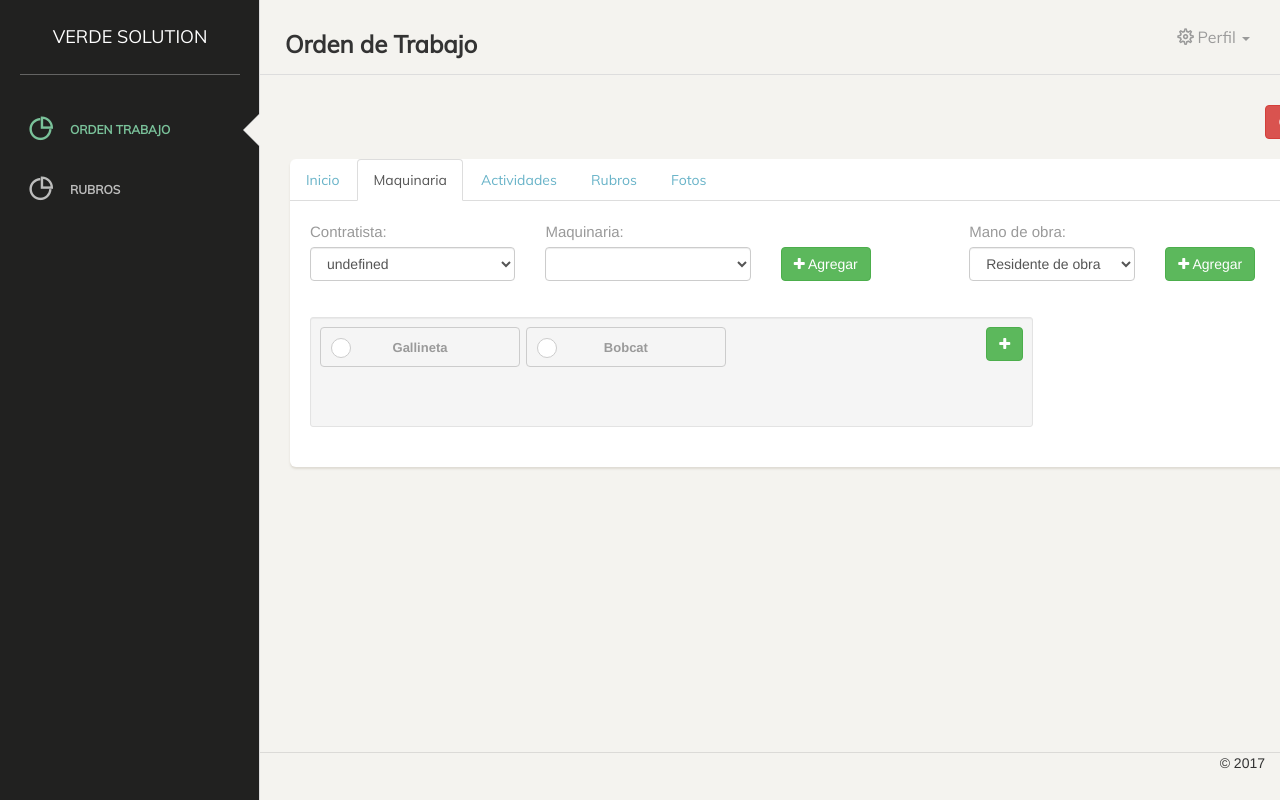
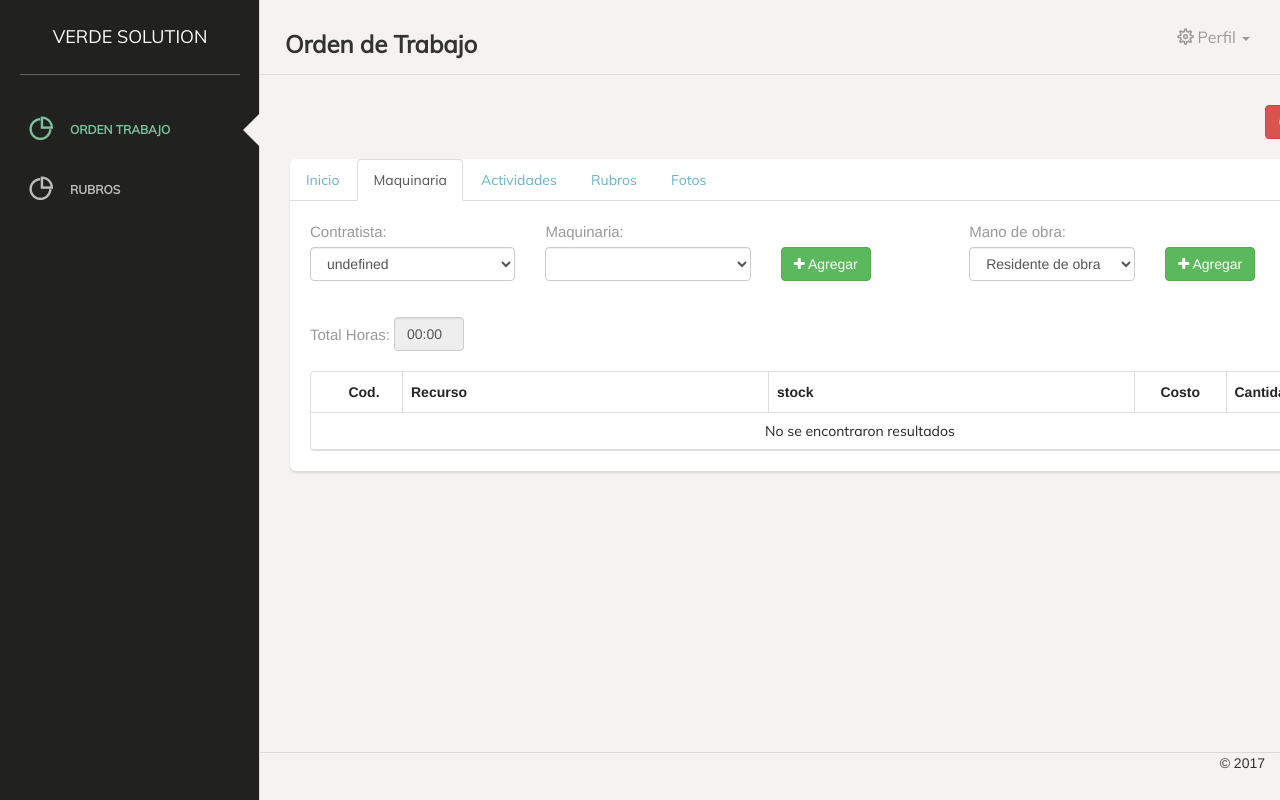
Before and after one commit to vsolution2017/o_t_django_rest, a Django app: page /app/o_t/ in a window 1280 px wide. Run offline with Django 3.2, Linux system fonts and the light colour scheme; tables that the repository leaves empty hold one stand-in row (values such as "Sample post"); lists and menus that the app fills with data are empty; some libraries are stand-ins or nearby versions.

Commit message:
tab_maquinaria 80% 15:44pm
Aun Falta validar
el costo actualizado de las maquinarias

```diff
--- a/app/static/app/js_event/style.js
+++ b/app/static/app/js_event/style.js
@@ -1,7 +1,44 @@
+function input_number(value, row) {
+    return '<input type="number" class="form-control input-sm" min="1" max="' + row.stock + '" value="'+ value +'" />';
+}
+window.input_numer_action = {
+    'change input[type="number"]': function (e, value, row, index) {
+        tiempo = $('input[name="_tiempo"]').val();
+        row.total = get_costo_tiempo(tiempo,row.costo) * $(e.target).val();
+        row.cantidad = parseInt($(e.target).val());
+        table = $(this).closest("table");
+        $(table).bootstrapTable('updateRow', {
+            index : index,
+            row : row
+        });
+    }
+};
+function get_costo_tiempo(tiempo,costo){
+    horas = moment(tiempo,"HH:mm");
+    return ((horas.hour() * costo) + (horas.minute() * costo / 60)).toFixed(2);
+}
+function get_tiempo_total(){
+    h_total = moment({ hour: 0, minute: 0 });
+    $("#myModal #contenedor .row").each(function(i,div){
+        h_inicio = moment($(div).find("input[name='h_inicio']").val(),"HH:mm");
+        h_fin = moment($(div).find("input[name='h_fin']").val(),"HH:mm");
+        hora = h_fin.diff(h_inicio,"hours");
+        min = h_fin.diff(h_inicio,"minutes");
+        min = min % 60;
+        //h_row = moment({ hour: hora, minute: min });
+        h_total.add(hora,"h");
+        h_total.add(min,"m");
+    });
+    //console.log(h_total.format("HH:mm"));
+    return h_total.format("HH:mm");
+}
 
 $(function () {
-    /* Style Tab Actividades */
     $(":input").inputmask();
+
+    $("#myModal").on("hidden.bs.modal",function(e){
+        $('input[name="_tiempo"]').val(get_tiempo_total()).change();
+    });
 
     /* Style Tab Maquinas*/
     $("#tab_maquinaria").on("change", ".input-area", function () {
@@ -10,20 +47,12 @@
     $("#tab_maquinaria").on("change", ".total-area-viaje", function () {
         SumarCosto(".content .row:not(.hidden) .total-area-viaje", ".actividad_sample", ".total_viajes", this, 1);
     });
-    /* Style Tab Maquinas */
-
-    /* Style Tab Actividades Relleno*/
-
-    /* Style Tab Actividades */
-
-    /* Style Tab Actividades Pavimento*/
     $("#tab_actividades").on("change", ".input-area", function () {
         SumarAreas(".input-area", ".contenedor-area", ".total-area-pav", this);
     });
     $("#tab_actividades").on("change", ".total-area-pav", function () {
         SumarCosto(".content .row:not(.hidden) .total-area-pav", ".actividad_sample", ".total-pavimento", this, 2);
     });
-    /* Style Tab Actividades */
 
     $("#fechaInicio , #fechaCierre").change(function () {
         if ($("#fechaInicio").inputmask("isComplete") && $("#fechaCierre").inputmask("isComplete")) {
@@ -44,6 +73,7 @@
             $("#contenedor").html("");
         }
     });
+
     $("#myModal").on("show.bs.modal",function (e) {
         if ($("#fechaInicio").inputmask("isComplete") && $("#fechaCierre").inputmask("isComplete")) {
         }else{
@@ -51,30 +81,41 @@
         }
     });
 
+    $('input[name="_tiempo"]').change(function(e){
+        rows = $.map($("#tab_maquinaria table").bootstrapTable('getData'), function (row) {
+            row.total = get_costo_tiempo($(e.target).val(),row.costo) * row.cantidad;
+            return row;
+        });
+        $("#tab_maquinaria table").bootstrapTable("load",rows);
+    });
+
     $("#btn_add_maq").click(function () {
         datos = cbo_option("#cbo_maq");
-        console.log(datos);
+        ids = $.map($("#tab_maquinaria table").bootstrapTable('getData'), function (row) {
+            return row.id;
+        });
 
-        op_add = $(".op_add_maq").clone();
-        $(op_add).removeClass("op_add_maq");
-        $(op_add).removeClass("hidden");
-        $(op_add).find('button[name="nom_maq"]').html(datos.maquinaria.descripcion);
-        $(op_add).find("input").attr("max",datos.stock);
-        $(op_add).find("input").attr("min",1);
-        $(op_add).find("input").val(1);
-
-        op_costo_maq =  $("div[name='op_costo_maq']").clone();
-        $(op_costo_maq).removeClass("hidden");
-        $(op_costo_maq).find('span[name="titulo"]').html(datos.maquinaria.descripcion);
-
-
-        $("#maquinaria_costo").append(op_costo_maq);
-        $("#maquinaria_select").append(op_add);
+        if($.inArray(datos.id,ids) == -1){
+            tiempo = $('input[name="_tiempo"]').val();
+            total = get_costo_tiempo(tiempo,datos.precio.costo);
+            $("#tab_maquinaria table").bootstrapTable("insertRow",{
+            index: 0,
+            row:{
+                    id: datos.id,
+                    cantidad: 1,
+                    stock: datos.stock,
+                    recurso: datos.maquinaria.descripcion,
+                    costo:  datos.precio.costo,
+                    total: total
+                }
+        });
+        }
+    });
 
 
 
-        //ValidationMaquinaria("#cbo_maq :selected", "#maquinaria_select", "#op_add_maq", true);
-    });
+
+
 
     $("#btn_add_mano_obra").click(function () {
         ValidationMaquinaria("#cbo_mano_obra :selected", "#mano_obra_select", "#op_add_mano_obra", false);
--- a/app/static/app/js_event/style_k.js
+++ b/app/static/app/js_event/style_k.js
@@ -29,6 +29,13 @@
         datos = $(this).data("json");
         div = $(this).closest(".row").find("input.costo").val(datos.precio.costo).change();
     });
+
+    /*Maquinaria*/
+
+    $("#tab_maquinaria table").bootstrapTable();
+
+    /*Maquinaria*/
+
 
     /*Actividades*/
     function _sumTotalAreas(elem){
--- a/app/templates/app/o_t/tab_inicio.html
+++ b/app/templates/app/o_t/tab_inicio.html
@@ -90,6 +90,7 @@
             <label  class="control-label">Descripción del problema:</label>
             <textarea id="i_problema"  class="form-control"  rows="6"></textarea>
         </div>
+        <button class="btn btn-default" id="cal">Calcular horas</button>
     </div>
 </div>
 <div id="myModal" class="modal fade" role="dialog">
--- a/app/templates/app/o_t/tab_maquinaria.html
+++ b/app/templates/app/o_t/tab_maquinaria.html
@@ -77,12 +77,32 @@
     <!-- Fin Mano Obra -->
 </div>
 
-
 <div class="clearfix"></div>
 <br>
-<!-- Actividad-Maquinaria -->
+<div class="row">
+    <div class="col-md-12">
+        <div class="form-inline">
+            <label class="control-label">Total Horas:</label>
+            <input type="text" class="form-control" name="_tiempo" readonly value="00:00" style="width: 70px;">
+        </div>
+        <br>
+        <table>
+            <thead>
+                <tr>
+                    <th data-align="center" data-field="id" data-unique-id="id" class="col-md-1">Cod.</th>
+                    <th data-field="recurso" class="col-md-4">Recurso</th>
+                    <th data-field="stock">stock</th>
+                    <th data-align="center" data-field="costo"  class="col-md-1">Costo</th>
+                    <th data-field="cantidad" data-formatter="input_number" data-events="input_numer_action" class="col-md-1">Cantidad</th>
+                    <th data-align="center" data-field="total" class="col-md-1">Total</th>
+                </tr>
+            </thead>
+        </table>
+    </div>
+</div>
+<!--<br>
 <div class="row actividad_sample">
-    <div class="col-md-8">
+    <div class="col-md-9">
         <div class="well well-sm">
             <div class="pull-right">
                 <button class="btn btn-success" name="btn_area" ><i class="fa fa-plus"></i></button>
@@ -127,12 +147,8 @@
         </div>
     </div>
 
-    <!-- Calculo Actividad-Maquinaria -->
     <div class="col-md-3" id="maquinaria_costo">
-        <div name="op_costo_maq" class="well well-sm hidden">
-            <div class="center-block text-center titulo-costo">
-            <span name="titulo" class="h5" >Titulo</span>
-        </div>
+        <div name="op_costo_maq" class="well well-sm">
             <div class="row-costo">
                 <div class="row">
                     <div class="col-md-5 col-sm-3">
@@ -140,13 +156,7 @@
                     </div>
                     <div class="col-md-7 col-sm-7">
                         <input type="text" value="0.00" name="costo_actividad" class="costo form-control text-center decimal input-sm" readonly>
-                        <!--<div class="input-group">
-                            <span class="input-group-btn">
-                                <button class="btn btn-info edit input-sm" type="button"><i class="fa fa-pencil" aria-hidden="true"></i></button>
-                            </span>
-                            <input type="text" value="0.00" name="costo_actividad" class="costo form-control decimal input-sm" readonly>
-                        </div>-->
-                    </div>
+                                            </div>
                 </div>
             </div>
             <div class="row-costo">
@@ -170,100 +180,5 @@
                 </div>
             </div>
         </div>
-        <!--<div class="maq_costo_gall hidden well well-sm">
-            <div class="row">
-                <div class="col-md-5 col-sm-3">
-                    <label class="control-label">Costo $/hr:</label>
-                </div>
-                <div class="col-md-7 col-sm-7">
-                    <div class="input-group">
-                        <span class="input-group-btn">
-                            <button class="btn btn-info edit" type="button"><i class="fa fa-pencil" aria-hidden="true"></i></button>
-                        </span>
-                        <input type="text" class="costo_gallineta form-control" value="25" readonly>
-                    </div>
-                </div>
-                <div class="clearfix"></div>
-                <br>
-                <div class="col-md-5 col-sm-3">
-                    <label class="control-label">T Gallineta:</label>
-                </div>
-                <div class="col-md-7 col-sm-7">
-                    <input readonly type="text" class="maq_time_gall form-control text-center">
-                </div>
-                <div class="clearfix"></div>
-                <br>
-                <div class="col-md-5 col-sm-3">
-                    <label class="control-label">Total:</label>
-                </div>
-                <div class="col-md-7 col-sm-7">
-                    <input readonly type="text" class="total_gallineta text-center form-control">
-                </div>
-            </div>
-        </div>
-        <div class="maq_costo_bobc hidden well well-sm">
-            <div class="row">
-                <div class="col-md-5 col-sm-3">
-                    <label class="control-label">Costo $/hr:</label>
-                </div>
-                <div class="col-md-7 col-sm-7">
-                    <div class="input-group">
-                        <span class="input-group-btn">
-                            <button class="btn btn-info edit" type="button"><i class="fa fa-pencil" aria-hidden="true"></i></button>
-                        </span>
-                        <input type="text" class="costo_bobcat form-control" value="31.25" readonly>
-                    </div>
-                </div>
-                <div class="clearfix"></div>
-                <br>
-                <div class="col-md-5 col-sm-3">
-                    <label class="control-label">T Bobcat:</label>
-                </div>
-                <div class="col-md-7 col-sm-7">
-                    <input readonly type="text" class="maq_time_bobc form-control text-center">
-                </div>
-                <div class="clearfix"></div>
-                <br>
-                <div class="col-md-5 col-sm-3">
-                    <label class="control-label">Total:</label>
-                </div>
-                <div class="col-md-7 col-sm-7">
-                    <input readonly type="text" class="total_bobcat text-center form-control">
-                </div>
-            </div>
-        </div>
-        <div class="maq_costo hidden well well-sm">
-            <div class="row">
-                <div class="col-md-5 col-sm-3">
-                    <label class="control-label">Costo:</label>
-                </div>
-                <div class="col-md-7 col-sm-7">
-                    <div class="input-group">
-                        <span class="input-group-btn">
-                            <button class="btn btn-info edit" type="button"><i class="fa fa-pencil" aria-hidden="true"></i></button>
-                        </span>
-                        <input type="text" class="costo_viajes form-control" value="12.00" readonly>
-                    </div>
-                </div>
-                <div class="clearfix"></div>
-                <br>
-                <div class="col-md-5 col-sm-3">
-                    <label class="control-label">N° Viajes:</label>
-                </div>
-                <div class="col-md-7 col-sm-7">
-                    <input readonly type="text" class="num_viaje form-control text-center" value="0.00">
-                </div>
-                <div class="clearfix"></div>
-                <br>
-                <div class="col-md-5 col-sm-3">
-                    <label class="control-label">Total:</label>
-                </div>
-                <div class="col-md-7 col-sm-7">
-                    <input readonly type="text" class="total_viajes text-center form-control" value="0.00">
-                </div>
-            </div>
-        </div>-->
     </div>
-    <!-- Fin Calculo Actividad-Maquinaria -->
-</div>
-<!-- Fin Actividad-Maquinaria -->
+</div>-->
```
Also changed, not shown: app/serializers.py (+14 -1 lines).
